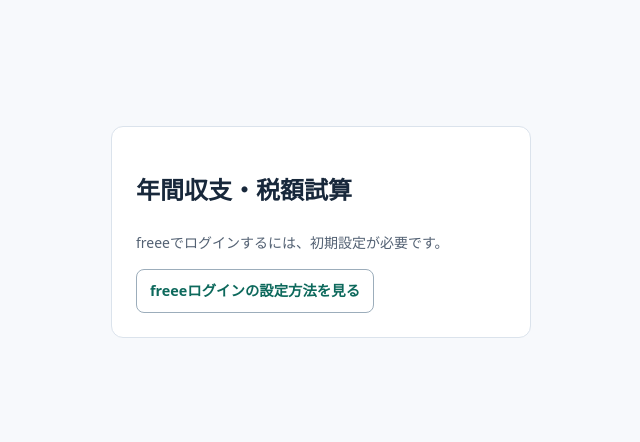
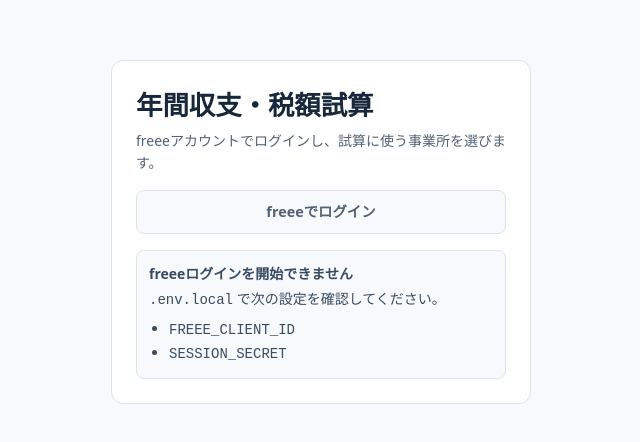
Before and after one commit to Ryo-Kgym/kageco-support, a Next.js app: page / in a window 1280 px wide. Shown: the part 168-610 px from the top of the page, without its empty margins (319-959 px from the left). Built offline with nearby package versions, Linux system fonts and the light colour scheme; no server answers.

Commit message:
Make freee login the main entry point

```diff
--- a/src/app/freee-actions.ts
+++ b/src/app/freee-actions.ts
@@ -5,7 +5,7 @@ import { redirect } from "next/navigation";
 import { FORECAST_YEAR } from "@/lib/forecast";
 import { FREEE_ISSUER, FreeeApiError, exchangeFreeeCode, freeeAuthorizationUrl, getFreeeCompany, refreshFreeeTokens, revokeFreeeTokens, syncFreeeAccounting } from "@/lib/freee";
 import { activeTokens, beginSync, closeForecastSession, currentForecastDate, finishSync } from "@/lib/forecast-store";
-import { freeeSettings, localFreeeCallbackUrl } from "@/lib/freee-settings";
+import { freeeSettings } from "@/lib/freee-settings";
 import { authConfigured, beginFreeeLogin, clearFreeeSession, consumeFreeeLogin, createFreeeSession, currentSession, getSessionTokens, requireSession, saveSessionTokens } from "@/lib/security";
 
 function returnHome(notice: string): never {
@@ -16,10 +16,7 @@ class FreeeSettingsRequiredError extends Error {}
 
 export async function startFreee(_data: FormData) {
   const settings = freeeSettings();
-  if (!settings || !authConfigured()) {
-    if (localFreeeCallbackUrl()) redirect("/freee/setup");
-    returnHome("not-configured");
-  }
+  if (!settings || !authConfigured()) returnHome("not-configured");
   const callback = new URL(settings.redirectUri);
   const requestHeaders = await headers();
   const host = requestHeaders.get("x-forwarded-host") ?? requestHeaders.get("host");
--- a/src/app/globals.css
+++ b/src/app/globals.css
@@ -1111,14 +1111,48 @@ a {
   width: min(100%, 420px);
 }
 
-.freee-callback-address {
-  margin: 16px 0;
-  font-size: .875rem;
+.login-panel {
+  display: grid;
+  gap: 16px;
 }
 
-.freee-callback-address dd {
+.login-panel .panel-heading,
+.login-panel h1 {
+  margin: 0;
+}
+
+.login-panel h1 {
+  font-size: clamp(1.35rem, 4.5vw, 1.65rem);
+}
+
+.login-panel .dashboard-button {
+  width: 100%;
+}
+
+.login-panel .dashboard-button:disabled {
+  border-color: var(--line);
+  background: var(--canvas);
+  color: var(--muted);
+  cursor: not-allowed;
+}
+
+.login-configuration {
+  padding: 12px;
+  border: 1px solid var(--line);
+  border-radius: 8px;
+  background: var(--canvas);
+  color: var(--secondary);
+  font-size: .875rem;
+  overflow-wrap: anywhere;
+}
+
+.login-configuration p {
   margin: 4px 0 0;
-  overflow-wrap: anywhere;
+}
+
+.login-configuration ul {
+  margin: 6px 0 0;
+  padding-inline-start: 20px;
 }
 
 @media (max-width: 850px) {
--- a/src/app/page.tsx
+++ b/src/app/page.tsx
@@ -5,7 +5,7 @@ import { APP_NAME } from "@/lib/app-name";
 import { getChartAccountItems } from "@/lib/chart-account-items";
 import { calculateForecast, FORECAST_YEAR } from "@/lib/forecast";
 import { canUseAccessToken, loadForecast } from "@/lib/forecast-store";
-import { freeeSettings, localFreeeCallbackUrl } from "@/lib/freee-settings";
+import { freeeConfiguration } from "@/lib/freee-settings";
 import { authConfigured, currentSession, getSessionTokens } from "@/lib/security";
 
 export const maxDuration = 120;
@@ -45,25 +45,37 @@ export default async function Home({ searchParams }: { searchParams: Search }) {
   const { notice } = await searchParams;
   const message = typeof notice === "string" && Object.hasOwn(notices, notice) ? notices[notice] : undefined;
   const session = await currentSession();
-  const configured = Boolean(freeeSettings()) && authConfigured();
-  const localSetup = Boolean(localFreeeCallbackUrl());
+  const { settings, issues } = freeeConfiguration();
+  const sessionConfigured = authConfigured();
+  const configured = Boolean(settings) && sessionConfigured;
   if (!session) {
+    const localIssues = process.env.NODE_ENV === "development"
+      ? [...issues, ...(sessionConfigured ? [] : ["SESSION_SECRET"])]
+      : [];
     return (
       <main className="dashboard-login">
-        <section className="dashboard-panel">
+        <section className="dashboard-panel login-panel" aria-labelledby="login-heading">
           <header className="panel-heading">
-            <h1>{APP_NAME}</h1>
-            {configured && <p>freeeで事業所を選んでログインします。</p>}
-            {!configured && localSetup && <p>freeeでログインするには、初期設定が必要です。</p>}
+            <h1 id="login-heading">{APP_NAME}</h1>
+            <p>freeeアカウントでログインし、試算に使う事業所を選びます。</p>
           </header>
-          {message && <p role="status">{message}</p>}
-          {configured ? (
-            <form action={startFreee}>
-              <button className="dashboard-button" type="submit">freeeでログイン</button>
-            </form>
-          ) : localSetup ? (
-            <a className="dashboard-button secondary" href="/freee/setup">freeeログインの設定方法を見る</a>
-          ) : <p>freeeログインの設定を準備中です。</p>}
+          {message && <p className="dashboard-notice" role="status">{message}</p>}
+          <form action={startFreee}>
+            <button className="dashboard-button" type="submit" disabled={!configured} aria-describedby={configured ? undefined : "login-unavailable"}>
+              freeeでログイン
+            </button>
+          </form>
+          {!configured && (
+            <div className="login-configuration" id="login-unavailable">
+              <strong>freeeログインを開始できません</strong>
+              {localIssues.length > 0 ? (
+                <>
+                  <p><code>.env.local</code> で次の設定を確認してください。</p>
+                  <ul>{localIssues.map((key) => <li key={key}><code>{key}</code></li>)}</ul>
+                </>
+              ) : <p>この環境のログイン設定が完了していません。</p>}
+            </div>
+          )}
         </section>
       </main>
     );
@@ -93,7 +105,6 @@ export default async function Home({ searchParams }: { searchParams: Search }) {
         connected: data.connected,
         canSync: data.connected && tokens !== null && notice !== "sync-reconnect" &&
           (configured || data.canSyncWithoutRefresh || canUseAccessToken(tokens)),
-        localSetup,
         companyName: data.companyName,
         syncedAt: data.syncedAt,
         accountItemsNeedSync: data.actuals.some((row) => row.sales !== null && row.expenses !== null && !row.accountItems),
--- a/src/components/forecast-dashboard.tsx
+++ b/src/components/forecast-dashboard.tsx
@@ -19,7 +19,6 @@ type DashboardProps = {
     configured: boolean;
     connected: boolean;
     canSync: boolean;
-    localSetup?: boolean;
     companyName: string | null;
     syncedAt: string | null;
     accountItemsNeedSync: boolean;
@@ -176,7 +175,7 @@ function MetricCard({
 }
 
 function ConnectionPanel({ connection, lastClosedMonth, actions }: Pick<DashboardProps, "connection" | "lastClosedMonth" | "actions">) {
-  const { connected, configured, localSetup, syncedAt, canSync } = connection;
+  const { connected, configured, syncedAt, canSync } = connection;
   const connectionLabel = connected ? "接続済み" : "未接続";
   const syncTime = syncedAt ? timeFormat.format(new Date(syncedAt)) : "未同期";
   const needsLogin = connected && configured && !canSync;
@@ -194,7 +193,7 @@ function ConnectionPanel({ connection, lastClosedMonth, actions }: Pick<Dashboar
         <div><dt>最終同期</dt><dd>{syncTime}</dd></div>
         <div><dt>締め済み実績</dt><dd>{lastClosedMonth === 0 ? "未指定" : `${lastClosedMonth}月まで`}</dd></div>
       </dl>
-      {(connected || configured || localSetup) && (
+      {(connected || configured) && (
         <div className="connection-actions">
           {canSync && (
             <form action={actions.sync}>
@@ -219,7 +218,7 @@ function ConnectionPanel({ connection, lastClosedMonth, actions }: Pick<Dashboar
           {needsSetup && (
             <p className="connection-message">
               {syncedAt ? "取り込み済みの実績で見込みを計算できます。再同期には" : "実績を同期するには"}
-              {localSetup ? <a href="/freee/setup">接続設定</a> : "接続設定"}が必要です。
+              freeeログインのサーバー設定が必要です。
             </p>
           )}
           {connection.accountItemsNeedSync && <p className="connection-message">勘定科目別の内訳を表示するには、freeeから実績を再同期してください。</p>}
--- a/src/lib/freee-settings.ts
+++ b/src/lib/freee-settings.ts
@@ -2,12 +2,6 @@ import "server-only";
 
 type FreeeCredentials = { clientId: string; clientSecret: string };
 type FreeeSettings = FreeeCredentials & { redirectUri: string };
-
-function environmentCredentials(): FreeeCredentials | null {
-  const clientId = process.env.FREEE_CLIENT_ID;
-  const clientSecret = process.env.FREEE_CLIENT_SECRET;
-  return clientId && clientSecret ? { clientId, clientSecret } : null;
-}
 
 function loopback(url: URL) {
   return ["127.0.0.1", "localhost"].includes(url.hostname);
@@ -25,15 +19,20 @@ function configuredOrigin() {
   }
 }
 
-export function localFreeeCallbackUrl() {
+export function freeeConfiguration() {
   const origin = configuredOrigin();
-  if (process.env.NODE_ENV !== "development" || !origin || !loopback(origin)) return null;
-  return `${origin.origin}/freee/callback`;
+  const clientId = process.env.FREEE_CLIENT_ID?.trim();
+  const clientSecret = process.env.FREEE_CLIENT_SECRET?.trim();
+  const issues: string[] = [];
+  if (!origin) issues.push("APP_ORIGIN");
+  if (!clientId) issues.push("FREEE_CLIENT_ID");
+  if (!clientSecret) issues.push("FREEE_CLIENT_SECRET");
+  const settings: FreeeSettings | null = origin && clientId && clientSecret
+    ? { clientId, clientSecret, redirectUri: `${origin.origin}/freee/callback` }
+    : null;
+  return { settings, issues };
 }
 
 export function freeeSettings(): FreeeSettings | null {
-  const origin = configuredOrigin();
-  if (!origin) return null;
-  const credentials = environmentCredentials();
-  return credentials ? { ...credentials, redirectUri: `${origin.origin}/freee/callback` } : null;
+  return freeeConfiguration().settings;
 }
```
Also changed, not shown: src/app/freee/setup/page.tsx (+2 -31 lines), 1 other file (tests, documents, lock files or other folders).
